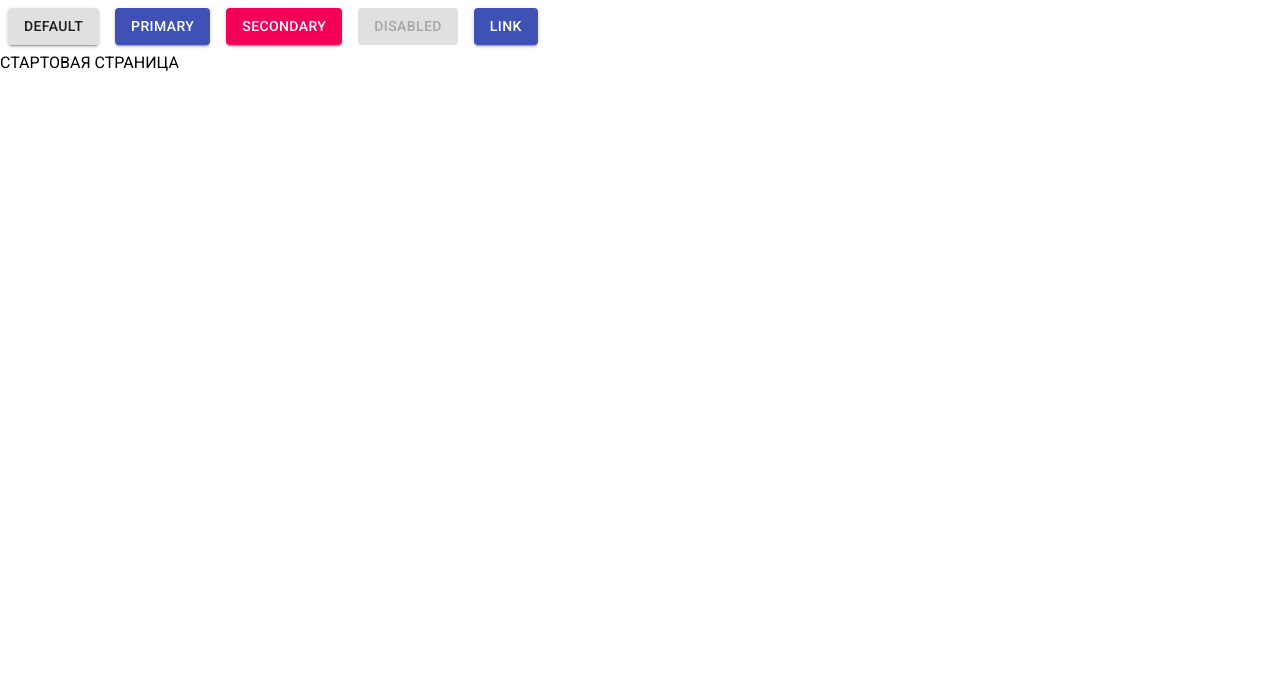
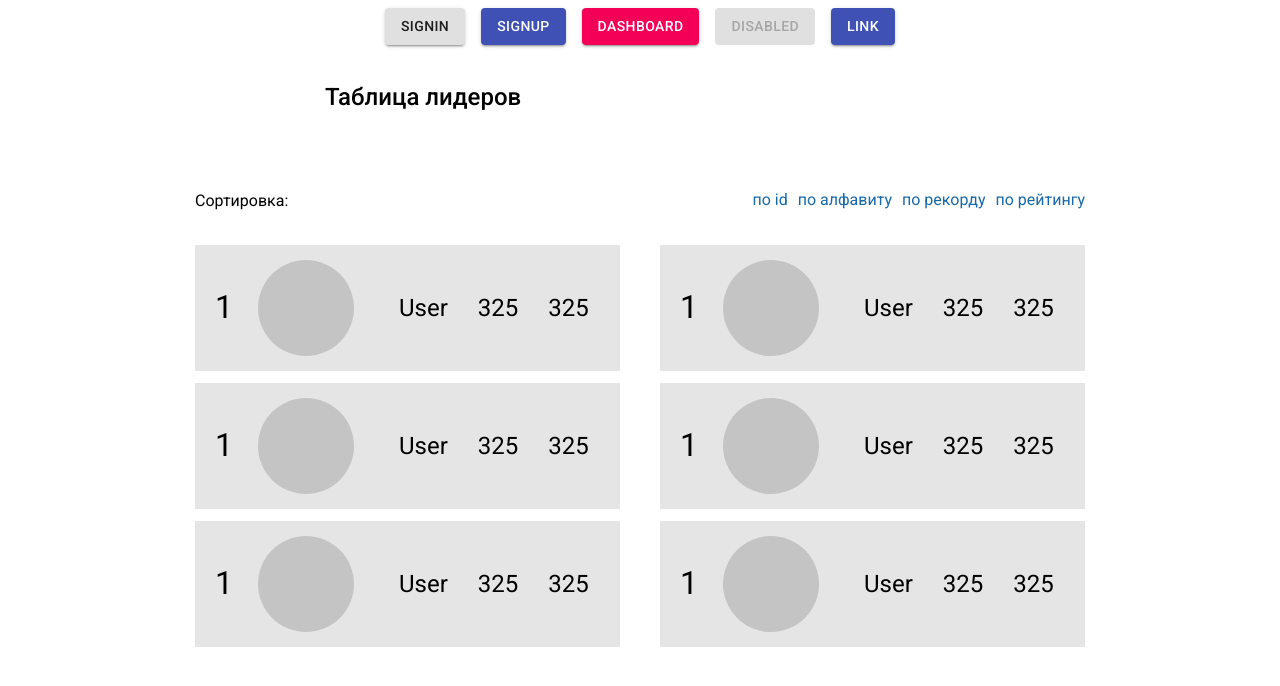
Before and after one commit to dicePoker/dicePoker, a React app: page /dashboard in a window 1280 px wide. Before the commit this address led to /. Shown: the top 686 px of the page. Built offline with nearby package versions, Linux system fonts and the light colour scheme; the HTML template or start-up script is replaced by a standard one.

Commit message:
Добавлены ErrorBoundary, Routing, page Dashboard

```diff
--- a/package.json
+++ b/package.json
@@ -1,5 +1,5 @@
 {
-  "name": "DicePoker",
+  "name": "dice-poker",
   "version": "1.0.0",
   "description": "",
   "browserslist": [
@@ -73,6 +73,5 @@
   "engines": {
     "node": ">=14.17.1"
   },
-
   "precommit": "precommit:hook"
 }
--- a/src/components/App/App.scss
+++ b/src/components/App/App.scss
@@ -4,8 +4,10 @@ $box-shadow: 3px 3px 5px 0 rgba(0, 0, 0, 0.16);
 @import url('https://fonts.googleapis.com/css2?family=Roboto:wght@300;400;500;700&display=swap');
 @import url('https://fonts.googleapis.com/icon?family=Material+Icons');
 
-/*Обнуление*/
-*, *:before, *:after {
+/* Обнуление */
+*,
+*::before,
+*::after {
   padding: 0;
   margin: 0;
   border: 0;
@@ -16,8 +18,9 @@ a {
   text-decoration: none;
 }
 
-a:hover, a:active {
-  text-decoration: none
+a:hover,
+a:active {
+  text-decoration: none;
 }
 
 body {
@@ -27,4 +30,7 @@ body {
 .App {
   width: 100%;
   height: 100%;
+  display: flex;
+  flex-direction: column;
+  align-items: center;
 }
--- a/src/components/App/App.tsx
+++ b/src/components/App/App.tsx
@@ -1,17 +1,26 @@
 import React from 'react';
-import {Redirect, Route, Switch } from "react-router-dom";
-import ErrorBoundary from "../ErrorBoundary/ErrorBoundary";
+import { Redirect, Route, Switch } from 'react-router-dom';
+import ErrorBoundary from '../ErrorBoundary/ErrorBoundary';
 import MaterialDemo from '../MaterialDemo/MaterialDemo';
 import './App.scss';
+import { SignInForm } from '../SignInForm/SignInForm';
+import { SignUpForm } from '../SignUpForm/SignUpForm';
+import { Dashboard } from '../Dashboard/Dashboard';
 
 export const App = (): JSX.Element => (
   <ErrorBoundary>
-    <div className='App'>
-      <MaterialDemo className='App__header' />
+    <div className="App">
+      <MaterialDemo />
       <Switch>
-        <Route exact path="/" render={() => <div>СТАРТОВАЯ СТРАНИЦА</div>}/>
-        {/*<Route path="/profile/" component={Profile}/>*/}
-        <Redirect to={'/'}/>
+        <Route
+          exact
+          path="/"
+          render={() => <div style={{ maxWidth: 800 }}>СТАРТОВАЯ СТРАНИЦА</div>}
+        />
+        <Route path="/signin/" component={SignInForm} />
+        <Route path="/signup/" component={SignUpForm} />
+        <Route path="/dashboard/" component={Dashboard} />
+        <Redirect to={'/'} />
       </Switch>
     </div>
   </ErrorBoundary>
--- /dev/null
+++ b/src/components/Dashboard/Dashboard.scss
@@ -0,0 +1,77 @@
+.Dashboard {
+  width: 100%;
+  max-width: 890px;
+
+  &__title {
+    margin-left: 130px;
+    margin-bottom: 80px;
+    font-weight: 500;
+    font-size: 24px;
+    line-height: 28px;
+  }
+
+  &__sort-panel {
+    display: flex;
+    justify-content: space-between;
+    margin-bottom: 35px;
+  }
+
+  &__sort-items {
+    list-style-type: none;
+    display: flex;
+  }
+
+  &__sort-item {
+    margin-left: 10px;
+    color: #1769aa;
+    font-size: 16px;
+    line-height: 18px;
+    font-weight: 400;
+    cursor: default;
+
+    &:hover {
+      text-decoration: underline;
+    }
+  }
+
+  &__main-container {
+    max-width: 890px;
+    display: flex;
+    justify-content: space-between;
+    flex-wrap: wrap;
+  }
+
+  &__user-board {
+    display: flex;
+    align-items: center;
+    background-color: #e5e5e5;
+    max-width: 425px;
+    width: 100%;
+    padding: 0 10px;
+    margin-bottom: 12px;
+  }
+
+  &__board-number {
+    padding: 10px;
+    font-size: 32px;
+    line-height: 37px;
+    display: flex;
+    justify-content: center;
+    align-items: center;
+  }
+
+  &__board-avatar {
+    border-radius: 50%;
+    background-color: #c4c4c4;
+    height: 96px;
+    width: 96px;
+    margin: 15px;
+  }
+
+  &__user-info {
+    font-size: 24px;
+    font-weight: 400;
+    line-height: 28px;
+    margin-left: 30px;
+  }
+}
--- /dev/null
+++ b/src/components/Dashboard/Dashboard.tsx
@@ -0,0 +1,30 @@
+import React from 'react';
+import './Dashboard.scss';
+
+export const Dashboard = (): JSX.Element => {
+  return (
+    <div className="Dashboard">
+      <h1 className="Dashboard__title">Таблица лидеров</h1>
+      <div className="Dashboard__sort-panel">
+        <p className="Dashboard__sort-title">Сортировка: </p>
+        <ul className="Dashboard__sort-items">
+          <li className="Dashboard__sort-item">по id</li>
+          <li className="Dashboard__sort-item">по алфавиту</li>
+          <li className="Dashboard__sort-item">по рекорду</li>
+          <li className="Dashboard__sort-item">по рейтингу</li>
+        </ul>
+      </div>
+      <div className="Dashboard__main-container">
+        {[1, 2, 3, 4, 5, 6].map((_, index) => (
+          <div key={index} className="Dashboard__user-board">
+            <div className="Dashboard__board-number">1</div>
+            <div className="Dashboard__board-avatar" />
+            <p className="Dashboard__user-info">User</p>
+            <p className="Dashboard__user-info">325</p>
+            <p className="Dashboard__user-info">325</p>
+          </div>
+        ))}
+      </div>
+    </div>
+  );
+};
--- a/src/components/ErrorBoundary/ErrorBoundary.tsx
+++ b/src/components/ErrorBoundary/ErrorBoundary.tsx
@@ -1,19 +1,30 @@
-import React, {ErrorInfo} from "react";
+import React from 'react';
+import PropTypes from 'prop-types';
+
+type Props = {
+  children?: JSX.Element;
+};
 
 export default class ErrorBoundary extends React.Component {
+  static propTypes = {
+    children: PropTypes.node.isRequired,
+  };
+  constructor(props: Props) {
+    super(props);
+  }
 
   state = {
-    hasError: false
+    hasError: false,
+  };
+
+  componentDidCatch(): void {
+    this.setState({ hasError: true });
   }
 
-  componentDidCatch(error: Error, errorInfo: ErrorInfo) {
-    this.setState({hasError: true})
-  }
-
-  render() {
+  render(): JSX.Element {
     if (this.state.hasError) {
-      return <h1>Что-то пошло не так, пожалуйста, перезагрузите страницу</h1>
+      return <h1>Что-то пошло не так, пожалуйста, перезагрузите страницу</h1>;
     }
-    return this.props.children
+    return this.props.children as JSX.Element;
   }
 }
--- a/src/components/MaterialDemo/MaterialDemo.tsx
+++ b/src/components/MaterialDemo/MaterialDemo.tsx
@@ -1,10 +1,13 @@
 import React from 'react';
 import { makeStyles } from '@material-ui/core/styles';
 import Button from '@material-ui/core/Button';
-import classnames from 'classnames';
+import { Link } from 'react-router-dom';
 
 const useStyles = makeStyles(theme => ({
   root: {
+    display: 'flex',
+    justifyContent: 'center',
+    marginBottom: 30,
     '& > *': {
       margin: theme.spacing(1),
     },
@@ -16,13 +19,19 @@ export default function ContainedButtons(): JSX.Element {
 
   return (
     <div className={classes.root}>
-      <Button variant="contained">Default</Button>
-      <Button variant="contained" color="primary">
-        Primary
-      </Button>
-      <Button variant="contained" color="secondary">
-        Secondary
-      </Button>
+      <Link to="/signin/">
+        <Button variant="contained">Signin</Button>
+      </Link>
+      <Link to="/signup/">
+        <Button variant="contained" color="primary">
+          SignUp
+        </Button>
+      </Link>
+      <Link to="/dashboard/">
+        <Button variant="contained" color="secondary">
+          Dashboard
+        </Button>
+      </Link>
       <Button variant="contained" disabled>
         Disabled
       </Button>
--- a/webpack.config.js
+++ b/webpack.config.js
@@ -6,7 +6,7 @@ module.exports = {
   output: {
     path: path.join(__dirname, '/dist'),
     filename: 'bundle.js',
-    publicPath: '/'
+    publicPath: '/',
   },
   devServer: {
     contentBase: path.join(__dirname, 'dist'),
@@ -46,48 +46,4 @@ module.exports = {
       template: './www/index.html',
     }),
   ],
-  entry: "./src/index.tsx",
-  output: {
-    path: path.join(__dirname, "/dist"),
-    filename: "bundle.js",
-    publicPath: '/'
-  },
-  devServer: {
-    contentBase: path.join(__dirname, 'dist'),
-    compress: true,
-    open: true,
-    hot: true,
-    port: process.env.PORT || 3000,
-    historyApiFallback: true,
-  },
-  module: {
-    rules: [
-      {
-        test: /\.(ts|js)x?$/,
-        exclude: /node_modules/,
-        use: {
-          loader: "babel-loader",
-          options: {
-            presets: [
-              "@babel/preset-env",
-              "@babel/preset-react",
-              "@babel/preset-typescript",
-            ],
-          },
-        },
-      },
-      {
-        test: /\.s[ac]ss$/i,
-        use: ['style-loader', 'css-loader', 'postcss-loader', 'sass-loader'],
-      },
-    ]
-  },
-  resolve: {
-    extensions: ['.tsx', '.ts', '.js'],
-  },
-  plugins: [
-    new HtmlWebpackPlugin({
-      template: "./www/index.html"
-    })
-  ]
 };
```
Also changed, not shown: src/index.tsx (+5 -4 lines), 1 other file (tests, documents, lock files or other folders).
